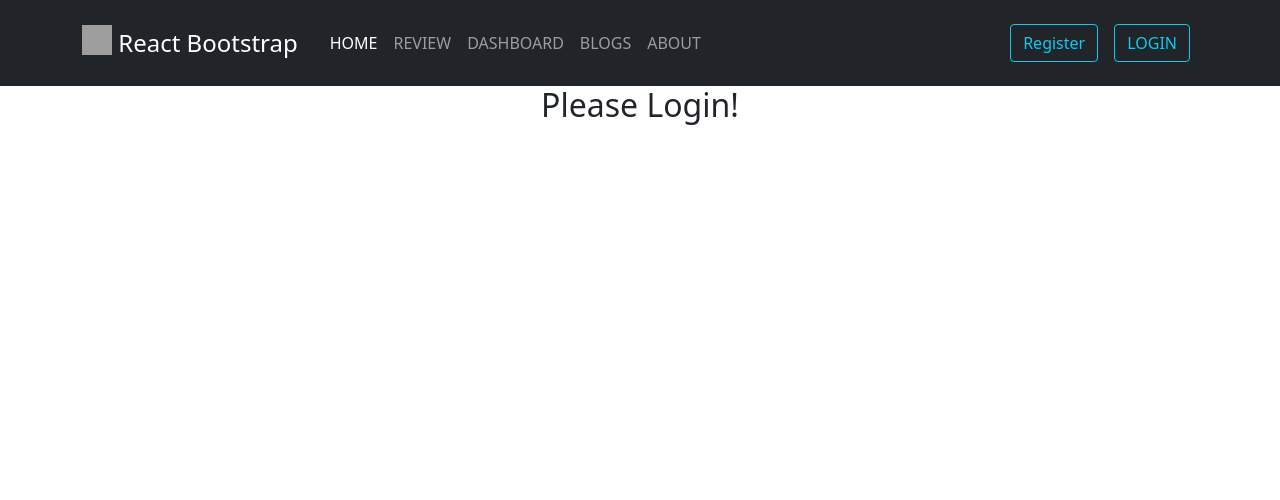
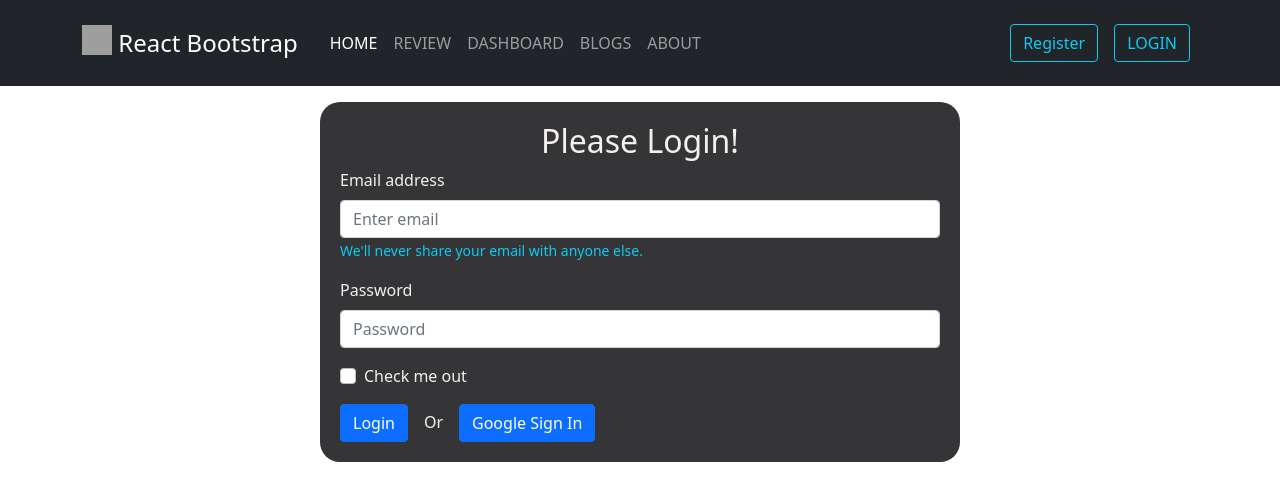
Before and after one commit to Shoriful-Islam-11055/router-firebase-integration, a React (Create React App) app: page /login in a window 1280 px wide. Shown: the top 500 px of the page. Built offline with nearby package versions, Linux system fonts and the light colour scheme; grey boxes are pictures that could not be loaded.

Commit message:
login form create and hooks create

```diff
--- a/src/App.js
+++ b/src/App.js
@@ -1,5 +1,4 @@
 import { Route, Routes } from 'react-router-dom';
-import './App.css';
 import Header from './components/Header/Header';
 import Home from './components/Home/Home';
 import Login from './components/Login/Login';
--- a/src/components/Header/Header.js
+++ b/src/components/Header/Header.js
@@ -6,7 +6,7 @@ const Header = () => {
   return (
     <Navbar bg="dark" variant="dark" expand="lg" className="p-3">
       <Container fluid className="container">
-        <Navbar.Brand href="#home" className="fs-4">
+        <Navbar.Brand href="/" className="fs-4">
           <img
             alt=""
             src="/public/logo192.png"
--- a/src/components/Login/Login.js
+++ b/src/components/Login/Login.js
@@ -1,11 +1,41 @@
-import React from 'react';
+import React from "react";
+import { Button, Form } from "react-bootstrap";
 
 const Login = () => {
-    return (
-        <div>
-            <h2>Please Login!</h2>
-        </div>
-    );
+  return (
+    <div>
+      <p className="mt-3"></p>
+      <div className="w-50 mx-auto bg-color">
+        <Form>
+          <h2 className="text-center">Please Login!</h2>
+          <Form.Group className="mb-3" controlId="formBasicEmail">
+            <Form.Label>Email address</Form.Label>
+            <Form.Control type="email" placeholder="Enter email" />
+            <Form.Text className="text-info">
+              We'll never share your email with anyone else.
+            </Form.Text>
+          </Form.Group>
+
+          <Form.Group className="mb-3" controlId="formBasicPassword">
+            <Form.Label>Password</Form.Label>
+            <Form.Control type="password" placeholder="Password" />
+          </Form.Group>
+          <Form.Group className="mb-3" controlId="formBasicCheckbox">
+            <Form.Check type="checkbox" label="Check me out" />
+          </Form.Group>
+          <div>
+            <Button variant="primary" type="submit">
+              Login
+            </Button>
+            <span className="px-3">Or</span>
+            <Button variant="primary" type="submit">
+              Google Sign In
+            </Button>
+          </div>
+        </Form>
+      </div>
+    </div>
+  );
 };
 
 export default Login;
--- a/src/components/Register/Register.js
+++ b/src/components/Register/Register.js
@@ -5,10 +5,10 @@ import { Button, Col, Form, Row } from "react-bootstrap";
 const Register = () => {
   return (
     <div>
-      <h2 className="text-success text-center">please Register!</h2>
-
+        <p className="mt-3"></p>
       <div className="w-75 mx-auto bg-color">
         <Form className="">
+        <h2 className="text-center">please Register!</h2>
           <Row className="mb-3">
             <Form.Group as={Col} controlId="formGridEmail">
               <Form.Label>Email</Form.Label>
@@ -52,7 +52,7 @@ const Register = () => {
           </Row>
 
           <Button variant="primary" type="submit">
-            Submit
+            Register
           </Button>
         </Form>
       </div>
```
Also changed, not shown: src/components/hooks/useFirebase.js (added, +13 -0 lines).
